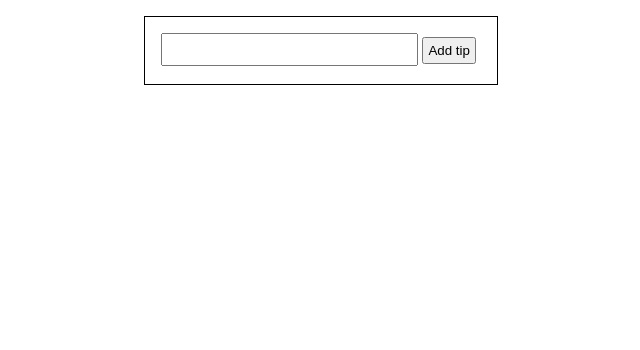
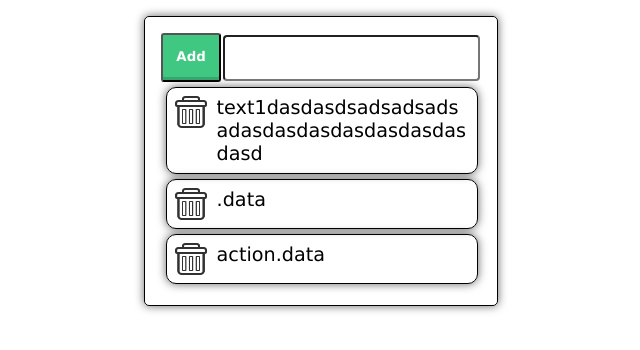
Before and after one commit to exxodia666/todo_app.js, a React (Create React App) app: page / in a window 1280 px wide. Shown: the top 350 px of the page, without its empty margins (319-959 px from the left). Built offline with nearby package versions, Linux system fonts and the light colour scheme.

Commit message:
New styles.

```diff
--- a/src/App.css
+++ /dev/null
@@ -1,30 +0,0 @@
-*{
-  margin: 0;
-  padding: 0;
-}
-.App {
-  width: 20em;
-  padding: 1em;
-  border: 1px solid black;
-  align-items: flex-start;
-  margin: 1em auto;
-}
-ul {
-  list-style-type: none;
-}
-li {
-  margin: 0.5em;
-  cursor: pointer;
-}
-button {
-  padding: 0.3em;
-  margin: 0.3em;
-}
-input {
-  width: 14em;
-  padding: 0.2em;
-  font-size: 1.1em;
-}
-.completed {
-  text-decoration: overline;
-}
--- a/src/App.js
+++ b/src/App.js
@@ -4,17 +4,21 @@ import { createStore } from 'redux';
 import { rootReducer } from './reducers/rootReducer'
 import TodoListContainer from './containers/TodoListContainer'
 
-export const initialState = [];
+export const initialState = [
+  {id: 1, text: 'text1dasdasdsadsadsadsadasdasdasdasdasdasdasdasd', completed: false},
+  {id: 2, text: '.data', completed: false},
+  {id: 3, text: 'action.data', completed: false},
+];
 
 const store = createStore(rootReducer, initialState);
 
 export default class App extends Component {
     render() {
-      return(<div className='App'>
-        <Provider store = { store }>
-            <TodoListContainer />
-        </Provider>
-      </div>
+      return(<div>
+                <Provider store = { store }>
+                    <TodoListContainer />
+                </Provider>
+            </div>
       );
     }
 };
--- a/src/components/TodoList.js
+++ b/src/components/TodoList.js
@@ -1,5 +1,6 @@
 import React, { Component } from 'react';
-import '../App.css';
+import '../styles/style.css';
+import deleteImage from '../img/del.png';
 
 export default class TodoList extends Component {
 
@@ -10,7 +11,6 @@ export default class TodoList extends Component {
         this.input.value = '';
         e.preventDefault();
       }
-
     });
 
     const appState    = this.props.store;
@@ -19,29 +19,30 @@ export default class TodoList extends Component {
     const deleteTodo  = this.props.actions.deleteTodo;
     const listItems   = appState.map((item) => {
       if(item.completed === true) {
-        var liStyle = { 'text-decoration': 'line-through' };
+        var liStyle = { 'textDecoration': 'line-through' };
       }
-      return (<li>
-                <button onClick = {() => { deleteTodo(appState.indexOf(item))}}>
-                  Delete
-                </button>
-                <p style = { liStyle }  onClick = { () => { reverseTodo({ completed: item.completed, id: appState.indexOf(item) });}}>
+      return (<li className = 'todo'>
+                              <img src = {deleteImage} onClick = { () => { deleteTodo(appState.indexOf(item))} } alt='Delete'/>
+                              <div style = { liStyle }  onClick = { () => { reverseTodo({ completed: item.completed, id: appState.indexOf(item) });}}>
                                 {item.text}
-                </p>
+                              </div>
               </li>);
     });
 
     let input = '';
     return (
-            <div>
-              <input   type='text' ref =  { e => this.input = e} />
+            <div className='App'>
+            <div className='row'>
                 <button  onClick = {  () => {
                     if(this.input.value) {
                       addTodo(this.input.value)
                       this.input.value = '';
                     }}}>
-              Add tip
+                  Add
                   </button>
+                  <input   type='text' ref =  { e => this.input = e} />
+            </div>
+
               <ul>
                 { listItems }
               </ul>
--- /dev/null
+++ b/src/styles/style.css
@@ -0,0 +1,108 @@
+* {
+  font-family: Verdana, Geneva, Tahoma, sans-serif;
+  margin: 0;
+  padding: 0;
+}
+
+* .App {
+  padding: 1em;
+  border-radius: 5px;
+  width: 20em;
+  border: 1px solid black;
+  -webkit-box-align: start;
+      -ms-flex-align: start;
+          align-items: flex-start;
+  margin: 1em auto;
+  -webkit-box-shadow: 0 0 10px rgba(0, 0, 0, 0.6);
+          box-shadow: 0 0 10px rgba(0, 0, 0, 0.6);
+}
+
+* ul {
+  list-style-type: none;
+}
+
+* ul li {
+  margin: 0.5em;
+}
+
+* button {
+  font-weight: 700;
+  color: white;
+  text-decoration: none;
+  padding: 0.8em 1em calc(.8em + 3px);
+  border-radius: 3px;
+  background: #40c781;
+  -webkit-box-shadow: 0 -3px #35a76e inset;
+          box-shadow: 0 -3px #35a76e inset;
+  -webkit-transition: 0.2s;
+  transition: 0.2s;
+}
+
+* button:hover {
+  background: #35a76e;
+}
+
+* button:active {
+  background: #21935a;
+  -webkit-box-shadow: 0 3px #21935a inset;
+          box-shadow: 0 3px #21935a inset;
+}
+
+* input {
+  margin: 1.5px;
+  height: 2em;
+  border-radius: 4px;
+  width: 14em;
+  padding: 0.2em;
+  font-size: 1.1em;
+}
+
+* .completed {
+  text-decoration: overline;
+}
+
+.todo {
+  width: 18.4em;
+  height: auto;
+  display: -webkit-box;
+  display: -ms-flexbox;
+  display: flex;
+  -webkit-box-orient: horizontal;
+  -webkit-box-direction: normal;
+      -ms-flex-direction: row;
+          flex-direction: row;
+  margin: 5px;
+  border: 1px solid black;
+  border-radius: 10px;
+  list-style: none;
+  -webkit-box-shadow: 0 0 10px rgba(0, 0, 0, 0.6);
+          box-shadow: 0 0 10px rgba(0, 0, 0, 0.6);
+  padding: 0.5em;
+}
+
+.todo div {
+  margin-left: 0.5em;
+  cursor: pointer;
+  display: block;
+  max-width: 19em;
+  height: auto;
+  width: 250px;
+  word-wrap: break-word;
+  font-size: 1.2em;
+}
+
+.todo img {
+  height: 2em;
+  width: 2em;
+}
+
+.row {
+  display: -webkit-box;
+  display: -ms-flexbox;
+  display: flex;
+  -webkit-box-orient: horizontal;
+  -webkit-box-direction: normal;
+      -ms-flex-direction: row;
+          flex-direction: row;
+}
+/*# sourceMappingURL=style.css.map */
--- /dev/null
+++ b/src/styles/style.scss
@@ -0,0 +1,86 @@
+*{
+        font-family: Verdana, Geneva, Tahoma, sans-serif;
+        margin: 0;
+        padding: 0;
+
+        .App {
+                padding: 1em;
+                border-radius: 5px;
+                width: 20em;
+                border: 1px solid black;
+                align-items: flex-start;
+                margin: 1em auto;
+                box-shadow: 0 0 10px rgba(0,0,0,0.6);
+        }
+        ul {
+                list-style-type: none;
+                li {
+                        margin: 0.5em;
+                }
+        }
+
+
+                button {
+                        font-weight: 700;
+                        color: white;
+                        text-decoration: none;
+                        padding: .8em 1em calc(.8em + 3px);
+                        border-radius: 3px;
+                        background: rgb(64,199,129);
+                        box-shadow: 0 -3px rgb(53,167,110) inset;
+                        transition: 0.2s;
+                      }
+                      button:hover { background: rgb(53, 167, 110); }
+                      button:active {
+                        background: rgb(33,147,90);
+                        box-shadow: 0 3px rgb(33,147,90) inset;
+                      }
+        input {
+                margin: 1.5px;
+                height: 2em;
+                border-radius: 4px;
+                width: 14em;
+                padding: 0.2em;
+                font-size: 1.1em;
+
+        }
+        .completed {
+                text-decoration: overline;
+        }
+
+}
+
+.todo {
+        width: 18.4em;
+        height: auto;
+        display: flex;
+        flex-direction: row;
+        margin: 5px;
+        border: 1px solid black;
+        border-radius: 10px;
+        list-style: none;
+        box-shadow: 0 0 10px rgba(0,0,0,0.6);
+        padding: 0.5em;
+        div {
+                margin-left: 0.5em;
+                cursor: pointer;
+                display: block;
+                max-width: 19em;
+                height: auto;
+                width: 250px;
+                word-wrap: break-word;
+
+                font-size: 1.2em;
+                //text-shadow: 0 1px 2px rgba(0, 0, 0, 0.6);
+        }
+        img {
+                height: 2em;
+                width: 2em;
+        }
+
+}
+
+.row {
+        display: flex;
+        flex-direction: row;
+}
```
Also changed, not shown: src/containers/TodoListContainer.js (+1 -21 lines), 1 other file (tests, documents, lock files or other folders). Lines whose indentation alone changed are shown as unchanged.
